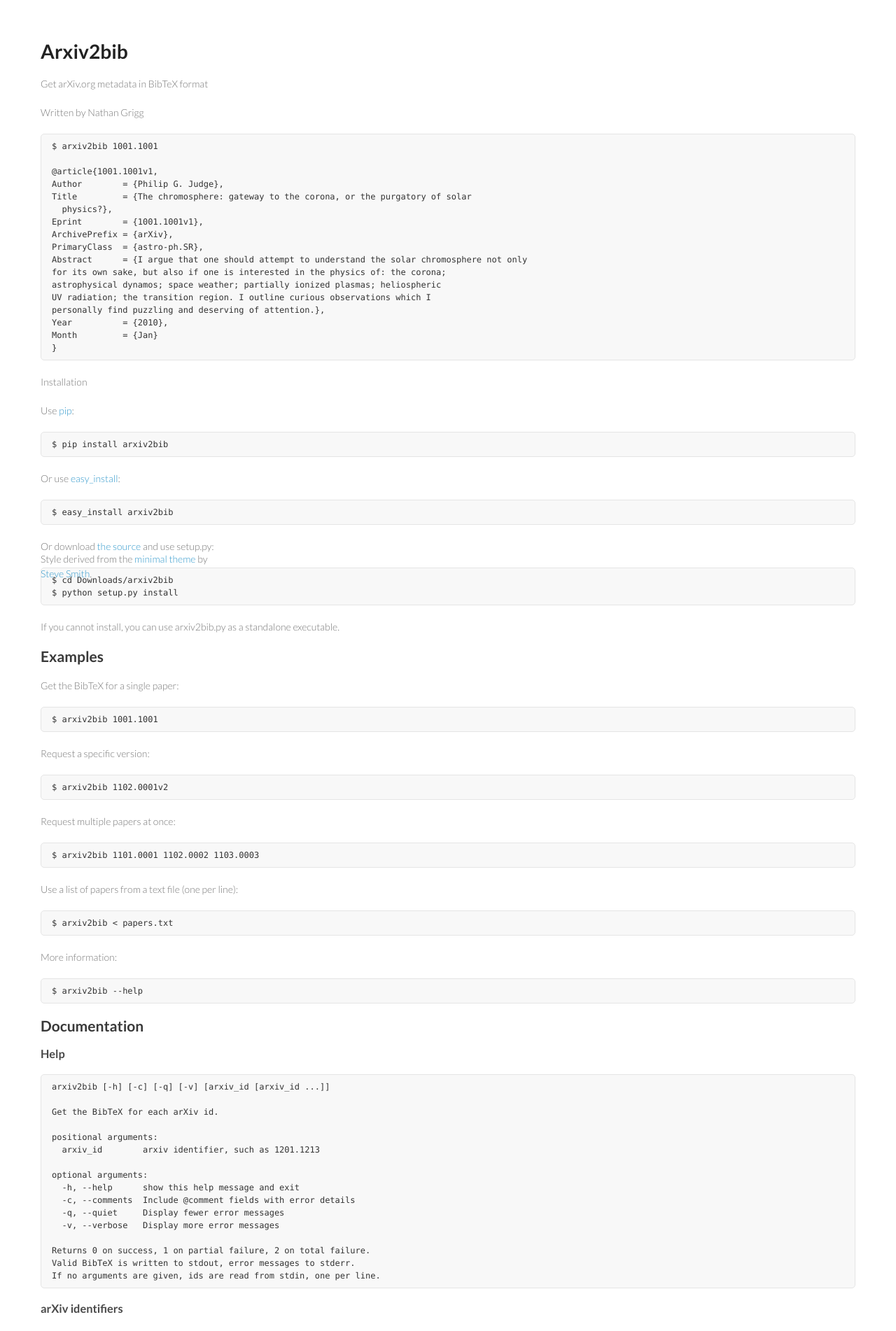
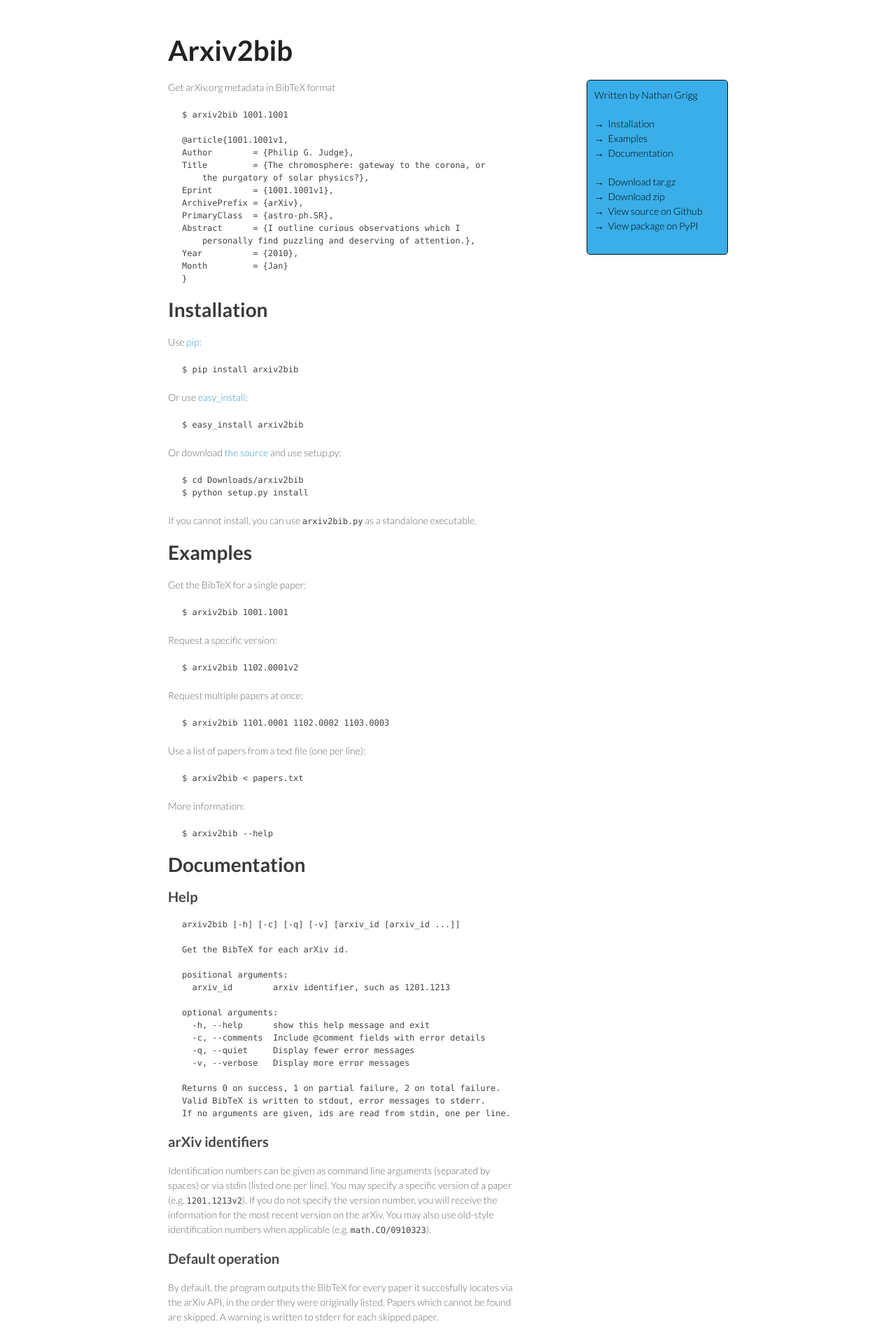
Before and after one commit to nathangrigg/arxiv2bib, a Jekyll site: the page built from index.md, in a window 1280 px wide. Shown: the top 1902 px of the page at 70% size. Built offline with Jekyll 4.4.1, drawn with Linux system fonts in a browser that asks for light colours; some of the changed text lies outside the part shown.

Commit message:
Adjust layout

```diff
--- a/_config.yml
+++ b/_config.yml
@@ -1 +1 @@
-title: 'arxiv2bib - by Nathan Grigg'
+title: 'Arxiv2bib - by Nathan Grigg'
--- a/_layouts/default.html
+++ b/_layouts/default.html
@@ -7,17 +7,43 @@
   <meta charset="UTF-8" />
   <title>{{ site.title }}</title>
   <link rel="stylesheet" href="style.css" />
+  <meta name="viewport" content="width=800" />
   </head>
 
 <body>
 
+<h1>Arxiv2bib</h1>
+
+
+<nav>
+<p>Written by Nathan Grigg</p>
+
+<ul>
+<li><a href="#installation">Installation</a></li>
+<li><a href="#examples">Examples</a></li>
+<li><a href="#documentation">Documentation</a></li>
+</ul>
+
+<ul>
+<li><a href="https://github.com/nathan11g/arxiv2bib/tarball/master">Download tar.gz</a></li>
+<li><a href="https://github.com/nathan11g/arxiv2bib/zipball/master">Download zip</a></li>
+<li><a href="https://github.com/nathan11g/arxiv2bib/">View source on Github</a></li>
+<li><a href="http://pypi.python.org/pypi/arxiv2bib/">View package on PyPI</a></li>
+</ul>
+</nav>
+
+
+
+<div class="main">
+
 {{ content }}
 
+<footer><p><small>This page's design is based on the
+<a href="https://github.com/orderedlist/minimal"> minimal theme</a>
+by <a href="https://github.com/orderedlist"> Steve Smith</a>.</small></p>
+</footer>
 
-<footer class="small"><p>Style derived from the
-<a href="https://github.com/orderedlist/minimal"> minimal theme</a>
-by <a href="https://github.com/orderedlist"> Steve Smith</a>.</p>
-</footer>
+</div>
 
 </body>
 </html>
--- a/index.md
+++ b/index.md
@@ -2,31 +2,25 @@
 layout: default
 ---
 
-# Arxiv2bib
 
 Get arXiv.org metadata in BibTeX format
-
-Written by Nathan Grigg
 
     $ arxiv2bib 1001.1001
 
     @article{1001.1001v1,
     Author        = {Philip G. Judge},
-    Title         = {The chromosphere: gateway to the corona, or the purgatory of solar
-      physics?},
+    Title         = {The chromosphere: gateway to the corona, or
+        the purgatory of solar physics?},
     Eprint        = {1001.1001v1},
     ArchivePrefix = {arXiv},
     PrimaryClass  = {astro-ph.SR},
-    Abstract      = {I argue that one should attempt to understand the solar chromosphere not only
-    for its own sake, but also if one is interested in the physics of: the corona;
-    astrophysical dynamos; space weather; partially ionized plasmas; heliospheric
-    UV radiation; the transition region. I outline curious observations which I
-    personally find puzzling and deserving of attention.},
+    Abstract      = {I outline curious observations which I
+        personally find puzzling and deserving of attention.},
     Year          = {2010},
     Month         = {Jan}
     }
 
- Installation
+## Installation
 
 Use [pip][1]:
 
@@ -41,7 +35,7 @@
     $ cd Downloads/arxiv2bib
     $ python setup.py install
 
-If you cannot install, you can use arxiv2bib.py as a standalone executable.
+If you cannot install, you can use `arxiv2bib.py` as a standalone executable.
 
 ## Examples
 
--- a/style.css
+++ b/style.css
@@ -1,18 +1,15 @@
-@import url(https://fonts.googleapis.com/css?family=Lato:300italic,700italic,300,700);
+@import url(https://fonts.googleapis.com/css?family=Lato:300,700);
 
 body {
   padding:50px;
   font:14px/1.5 Lato, "Helvetica Neue", Helvetica, Arial, sans-serif;
-  color:#777;
+  color:#666;
   font-weight:300;
+  width: 800px;
+  margin: 0 auto;
 }
 
-h1, h2, h3, h4, h5, h6 {
-  color:#222;
-  margin:0 0 20px;
-}
-
-p, ul, ol, table, pre, dl {
+h1, h2, h3, h4, h5, h6, p, ul, ol, table, pre, dl {
   margin:0 0 20px;
 }
 
@@ -21,121 +18,77 @@
 }
 
 h1 {
-  font-size:28px;
+  font-size: 40px;
+  color: #222;
 }
 
 h2 {
+  font-size: 28px;
   color:#393939;
 }
 
-h3, h4, h5, h6 {
+h3 {
+  font-size: 20px;
+  color:#494949;
+}
+
+h4, h5, h6 {
   color:#494949;
 }
 
 a {
   color:#39c;
-  font-weight:400;
   text-decoration:none;
 }
 
-a small {
-  font-size:11px;
-  color:#777;
-  margin-top:-0.6em;
-  display:block;
-}
-
-.wrapper {
-  width:860px;
+.main {
+  width:500px;
   margin:0 auto;
-}
-
-blockquote {
-  border-left:1px solid #e5e5e5;
-  margin:0;
-  padding:0 0 0 20px;
-  font-style:italic;
+  float: left;
 }
 
 code, pre {
   font-family:Monaco, Bitstream Vera Sans Mono, Lucida Console, Terminal;
-  color:#333;
   font-size:12px;
+  color: #444;
+}
+
+pre.small {
+  width: 180px;
 }
 
 pre {
-  padding:8px 15px;
-  background: #f8f8f8;
-  border-radius:5px;
-  border:1px solid #e5e5e5;
   overflow-x: auto;
+  padding-left: 20px;
 }
 
-table {
-  width:100%;
-  border-collapse:collapse;
-}
-
-th, td {
-  text-align:left;
-  padding:5px 10px;
-  border-bottom:1px solid #e5e5e5;
-}
-
-dt {
-  color:#444;
-  font-weight:700;
-}
-
-th {
-  color:#444;
-}
 
 img {
   max-width:100%;
 }
 
-header {
-  width:270px;
-  float:left;
-  position:fixed;
+nav {
+  width: 180px;
+  float: right;
+  position: relative;
+  color: #000;
+  border: 1px solid #111;
+  padding: 10px;
+  border-radius: 5px;
+  background-color: #3AAEE8;
 }
 
-header ul {
-  list-style:none;
-  height:40px;
-
-  padding:0;
-
-  background: #eee;
-  background: -moz-linear-gradient(top, #f8f8f8 0%, #dddddd 100%);
-  background: -webkit-gradient(linear, left top, left bottom, color-stop(0%,#f8f8f8), color-stop(100%,#dddddd));
-  background: -webkit-linear-gradient(top, #f8f8f8 0%,#dddddd 100%);
-  background: -o-linear-gradient(top, #f8f8f8 0%,#dddddd 100%);
-  background: -ms-linear-gradient(top, #f8f8f8 0%,#dddddd 100%);
-  background: linear-gradient(top, #f8f8f8 0%,#dddddd 100%);
-
-  border-radius:5px;
-  border:1px solid #d2d2d2;
-  box-shadow:inset #fff 0 1px 0, inset rgba(0,0,0,0.03) 0 -1px 0;
-  width:270px;
+nav ul {
+  list-style: none;
+  padding: 0;
 }
 
-header li {
-  width:89px;
-  float:left;
-  border-right:1px solid #d2d2d2;
-  height:40px;
+nav ul li:before {
+	content: "\2192\00A0\00A0"
 }
 
-header ul a {
-  line-height:1;
-  font-size:11px;
-  color:#999;
-  display:block;
-  text-align:center;
-  padding-top:6px;
-  height:40px;
+nav a {
+    color: #000;
 }
 
 strong {
@@ -143,113 +96,24 @@
   font-weight:700;
 }
 
-header ul li + li {
-  width:88px;
-  border-left:1px solid #fff;
-}
-
-header ul li + li + li {
-  border-right:none;
-  width:89px;
-}
-
-header ul a strong {
-  font-size:14px;
-  display:block;
-  color:#222;
-}
-
-section {
-  width:500px;
-  float:right;
-  padding-bottom:50px;
-}
-
 small {
   font-size:11px;
 }
 
-hr {
-  border:0;
-  background:#e5e5e5;
-  height:1px;
-  margin:0 0 20px;
-}
+@media print {
 
-footer {
-  width:270px;
-  float:left;
-  position:fixed;
-  bottom:50px;
-}
-
-@media print, screen and (max-width: 960px) {
-
-  div.wrapper {
+  div.main {
     width:auto;
     margin:0;
   }
 
-  header, section, footer {
-    float:none;
-    position:static;
-    width:auto;
-  }
-
-  header {
-    padding-right:320px;
-  }
-
-  section {
-    border:1px solid #e5e5e5;
-    border-width:1px 0;
-    padding:20px 0;
-    margin:0 0 20px;
-  }
-
-  header a small {
-    display:inline;
-  }
-
-  header ul {
-    position:absolute;
-    right:50px;
-    top:52px;
-  }
-}
-
-@media print, screen and (max-width: 720px) {
-  body {
-    word-wrap:break-word;
-  }
-
-  header {
-    padding:0;
-  }
-
-  header ul, header p.view {
-    position:static;
-  }
-
-  pre, code {
-    word-wrap:normal;
-  }
-}
-
-@media print, screen and (max-width: 480px) {
-  body {
-    padding:15px;
-  }
-
-  header ul {
-    display:none;
-  }
-}
-
-@media print {
   body {
     padding:0.4in;
     font-size:12pt;
     color:#444;
   }
+
+  nav {
+    display: none;
+  }
 }
```
Also changed, not shown: other parts of index.md (+5 -0 lines).
